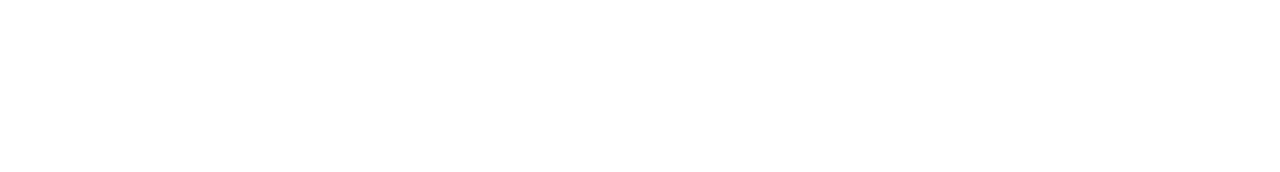
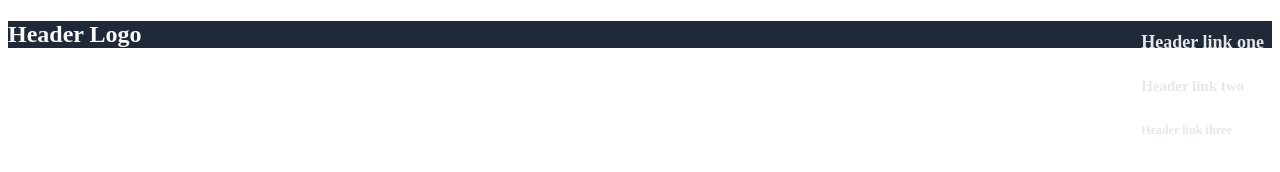
Before and after one commit to abdellahhn/ODPR, a plain HTML site: page index.html in a window 1280 px wide. Drawn offline with Linux system fonts and the light colour scheme.

Commit message:
second commit

```diff
--- a/index.html
+++ b/index.html
@@ -2,9 +2,22 @@
 <html lang="en">
 <head>
     <meta charset="UTF-8">
-    <title>Title</title>
+    <title>ODNPRJCT</title>
+    <link rel="stylesheet" type="text/css" href="stylesht.css">
 </head>
 <body>
 
+<h1>
+    <nav class="navBar">
+        <h2 class="nav_bar_site_brand" alt="site logo where we click to be redirected to homepage" href="index.html">Header Logo</h2>
+        <div class="option">
+            <h4 id="headLinkOne">Header link one</h4>
+            <h5 id="headLinkTwo">Header link two</h5>
+            <h6 id="headLinkThree">Header link three</h6>
+        </div>
+    </nav>
+</h1>
+
+
 </body>
 </html>
--- a/stylesht.css
+++ b/stylesht.css
@@ -0,0 +1,16 @@
+h1 {
+    background-color: #1F2937;
+}
+
+.nav_bar_site_brand{
+    color:#F9FAf8;
+    font-size: 24px;
+}
+
+.option{
+    color: #E5E7EB;
+    font-size: 18px;
+    position: absolute;
+    top:8px;
+    right:16px;
+}
```
